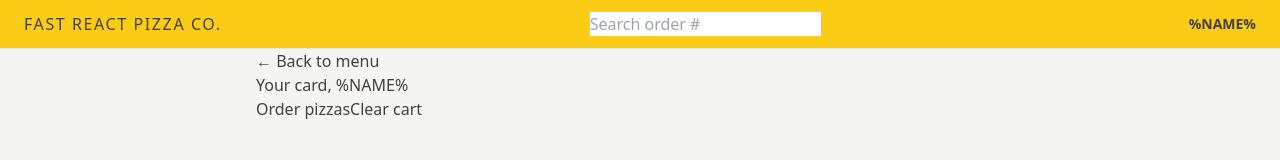
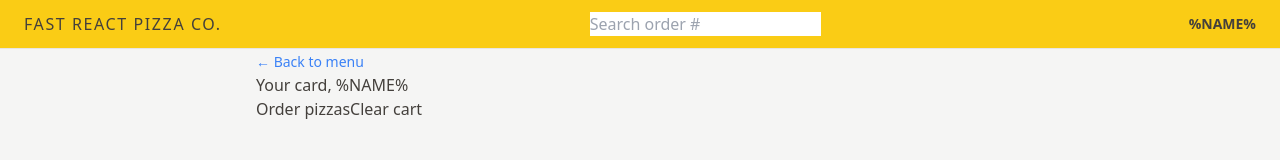
Before and after one commit to JeranSalcedo/fast-react-pizza, a React (Vite) app: page /cart in a window 1280 px wide. Shown: the top 160 px of the page. Built offline with nearby package versions, Linux system fonts and the light colour scheme.

Commit message:
added button stylings

```diff
--- a/src/features/cart/Cart.jsx
+++ b/src/features/cart/Cart.jsx
@@ -27,7 +27,12 @@
 const Cart = () => {
 	return (
 		<div>
-			<Link to="/menu">&larr; Back to menu</Link>
+			<Link
+				className="text-sm text-blue-500 hover:text-blue-600 hover:underline"
+				to="/menu"
+			>
+				&larr; Back to menu
+			</Link>
 
 			<h2>Your card, %NAME%</h2>
 
--- a/src/features/order/CreateOrder.jsx
+++ b/src/features/order/CreateOrder.jsx
@@ -86,7 +86,10 @@
 						name="cart"
 						value={JSON.stringify(cart)}
 					/>
-					<button disabled={isSubmitting}>
+					<button
+						className="inline-block rounded-full bg-yellow-400 px-4 py-3 font-semibold uppercase tracking-wide text-stone-800 transition-colors duration-300 hover:bg-yellow-300 focus:bg-yellow-300 focus:outline-none focus:ring focus:ring-yellow-300 focus:ring-offset-2 disabled:cursor-not-allowed"
+						disabled={isSubmitting}
+					>
 						{isSubmitting ? "Placing order..." : "Order now"}
 					</button>
 				</div>
```
